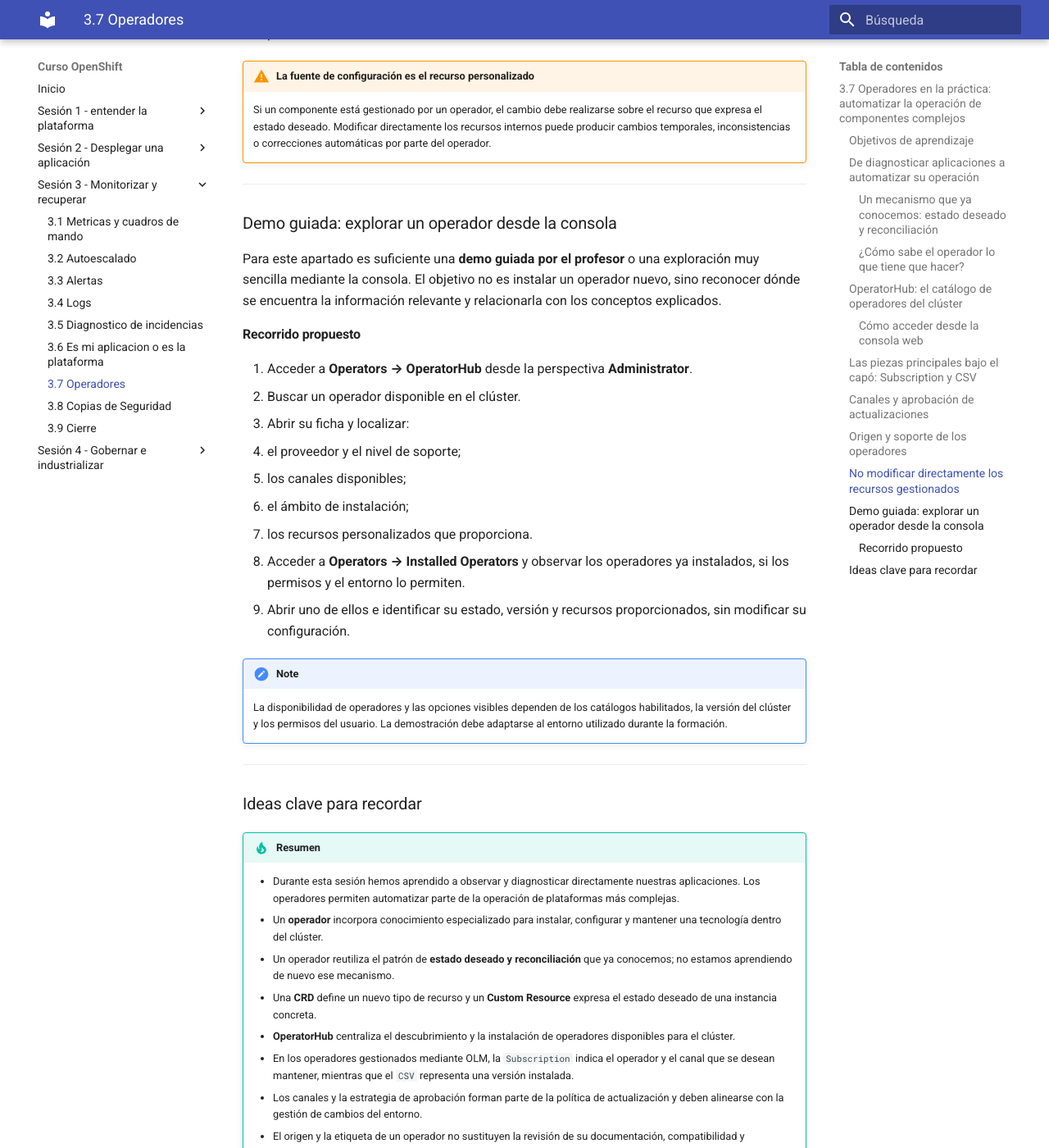
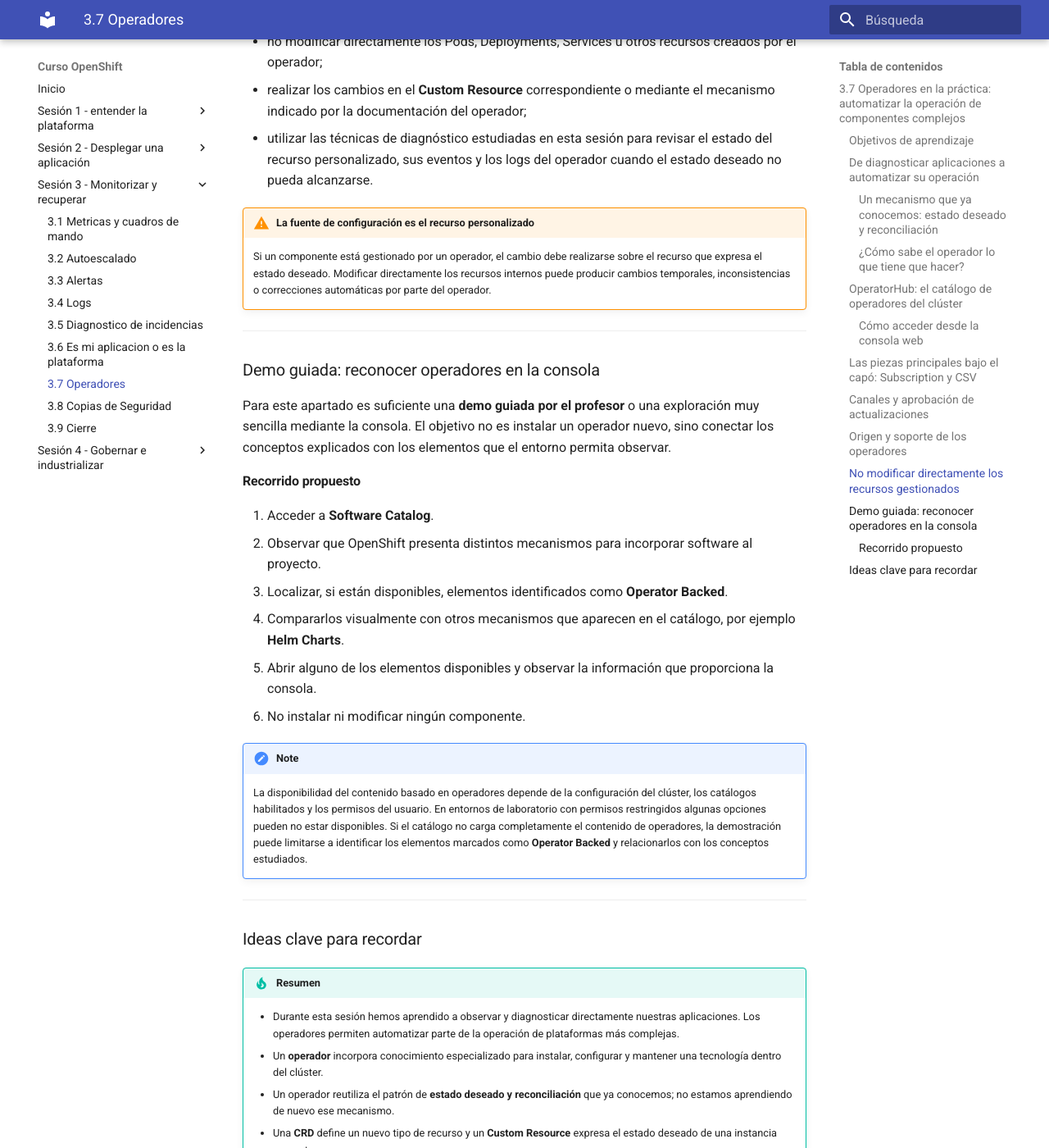
Before and after one commit to ieftraining/curso-openshift, an MkDocs documentation site: the page built from docs/sesion3/3.7 Operadores.md, in a window 1280 px wide and 1400 px high, scrolled down 6272 px. Shown: the whole window at 82% size. Built offline with MkDocs 1.6.1 and Material for MkDocs 9.7.7, drawn with Linux system fonts in a browser that asks for light colours; some of the changed text lies outside the part shown.

Commit message:
Add files via upload

````diff
--- a/docs/sesion3/3.7 Operadores.md
+++ b/docs/sesion3/3.7 Operadores.md
@@ -8,7 +8,7 @@
 - Relacionar los operadores con las tareas de observación, diagnóstico y operación estudiadas durante esta sesión.
 - Reconocer que un operador reutiliza el patrón de estado deseado y reconciliación presentado al comienzo del curso.
 - Conocer la diferencia entre los componentes estándar de Kubernetes y las capacidades adicionales que añaden los recursos personalizados.
-- Navegar por OperatorHub como catálogo de operadores disponibles para el clúster.
+- Reconocer en el catálogo de software el contenido basado en operadores disponible para el proyecto.
 - Identificar los recursos principales utilizados por Operator Lifecycle Manager (OLM), especialmente `Subscription` y `ClusterServiceVersion` (`CSV`).
 - Comprender el papel de los canales y las estrategias de aprobación en la actualización de un operador.
 - Diferenciar entre operadores proporcionados por Red Hat, operadores certificados y operadores de la comunidad.
@@ -75,17 +75,13 @@
 
 El operador observa ese recurso personalizado y se encarga de crear y coordinar los recursos internos necesarios.
 
-Podemos consultar las CRD registradas en el clúster con:
+Las CRD son recursos de ámbito de clúster. Un usuario con permisos adecuados puede consultar las definiciones registradas con:
 
 ```bash
 oc get crd
 ```
 
-Si queremos localizar definiciones relacionadas con una tecnología concreta, podemos filtrar el resultado. Por ejemplo:
-
-```bash
-oc get crd | grep -i prometheus
-```
+En entornos de laboratorio con permisos restringidos, como el utilizado en este curso, esta consulta puede no estar autorizada. Para nuestro objetivo no es necesario listar las CRD del clúster: lo importante es comprender que una CRD define un nuevo tipo de recurso que un operador puede utilizar.
 
 !!! note
     Que una CRD esté registrada no significa necesariamente que cualquier usuario pueda utilizarla. También deben existir el controlador correspondiente y los permisos necesarios.
@@ -106,10 +102,12 @@
 
 #### Cómo acceder desde la consola web
 
-1. Cambia a la perspectiva **Administrator**.
-2. Ve al menú **Operators → OperatorHub**.
-3. Usa el buscador y los filtros para localizar el operador deseado.
-4. Abre su ficha y revisa su proveedor, nivel de soporte, canales, requisitos y ámbito de instalación.
+En versiones recientes de la consola, parte del contenido relacionado con operadores puede aparecer integrado en **Software Catalog**, junto con otros mecanismos para incorporar software al proyecto.
+
+- Accede a **Software Catalog**.
+- Observa los distintos tipos de contenido disponibles.
+- Localiza, si están disponibles, elementos identificados como **Operator Backed**.
+- Compara esta etiqueta con otros mecanismos presentes en el catálogo, como **Helm Charts**.
 
 OperatorHub facilita el descubrimiento y la instalación, pero no elimina la necesidad de evaluar cada operador antes de incorporarlo a un entorno corporativo.
 
@@ -131,17 +129,14 @@
 - **Subscription:** indica qué operador se desea mantener instalado, desde qué catálogo se obtiene y qué canal de actualización debe seguir.
 - **ClusterServiceVersion (CSV):** representa una versión concreta del operador e incluye la información necesaria para instalarla y ejecutarla, como sus metadatos, requisitos y permisos.
 
-Podemos consultar las suscripciones instaladas en un espacio de nombres con:
+Con los permisos adecuados y conociendo el espacio de nombres en el que está instalado el operador, se pueden consultar estos recursos mediante:
 
 ```bash
 oc get subscriptions.operators.coreos.com -n <namespace-del-operador>
+oc get csv -n <namespace-del-operador>
 ```
 
-Y consultar las versiones instaladas mediante:
-
-```bash
-oc get csv -n <namespace-del-operador>
-```
+Estas consultas se muestran para relacionar los conceptos con los objetos reales de OpenShift. En entornos administrados con permisos restringidos, como el Sandbox utilizado durante el curso, el usuario puede no tener autorización para consultar estos recursos. Para este apartado no es necesario ejecutar los comandos: lo importante es reconocer la función de cada objeto.
 
 !!! tip
     No es necesario memorizar estos recursos. Lo importante es reconocer que la `Subscription` expresa qué operador y canal queremos mantener, mientras que el `CSV` representa una versión instalada.
@@ -202,24 +197,21 @@
 
 ---
 
-### Demo guiada: explorar un operador desde la consola
+### Demo guiada: reconocer operadores en la consola
 
-Para este apartado es suficiente una **demo guiada por el profesor** o una exploración muy sencilla mediante la consola. El objetivo no es instalar un operador nuevo, sino reconocer dónde se encuentra la información relevante y relacionarla con los conceptos explicados.
+Para este apartado es suficiente una **demo guiada por el profesor** o una exploración muy sencilla mediante la consola. El objetivo no es instalar un operador nuevo, sino conectar los conceptos explicados con los elementos que el entorno permita observar.
 
 #### Recorrido propuesto
 
-1. Acceder a **Operators → OperatorHub** desde la perspectiva **Administrator**.
-2. Buscar un operador disponible en el clúster.
-3. Abrir su ficha y localizar:
-   - el proveedor y el nivel de soporte;
-   - los canales disponibles;
-   - el ámbito de instalación;
-   - los recursos personalizados que proporciona.
-4. Acceder a **Operators → Installed Operators** y observar los operadores ya instalados, si los permisos y el entorno lo permiten.
-5. Abrir uno de ellos e identificar su estado, versión y recursos proporcionados, sin modificar su configuración.
+1. Acceder a **Software Catalog**.
+2. Observar que OpenShift presenta distintos mecanismos para incorporar software al proyecto.
+3. Localizar, si están disponibles, elementos identificados como **Operator Backed**.
+4. Compararlos visualmente con otros mecanismos que aparecen en el catálogo, por ejemplo **Helm Charts**.
+5. Abrir alguno de los elementos disponibles y observar la información que proporciona la consola.
+6. No instalar ni modificar ningún componente.
 
 !!! note
-    La disponibilidad de operadores y las opciones visibles dependen de los catálogos habilitados, la versión del clúster y los permisos del usuario. La demostración debe adaptarse al entorno utilizado durante la formación.
+    La disponibilidad del contenido basado en operadores depende de la configuración del clúster, los catálogos habilitados y los permisos del usuario. En entornos de laboratorio con permisos restringidos algunas opciones pueden no estar disponibles. Si el catálogo no carga completamente el contenido de operadores, la demostración puede limitarse a identificar los elementos marcados como **Operator Backed** y relacionarlos con los conceptos estudiados.
 
 ---
 
````
